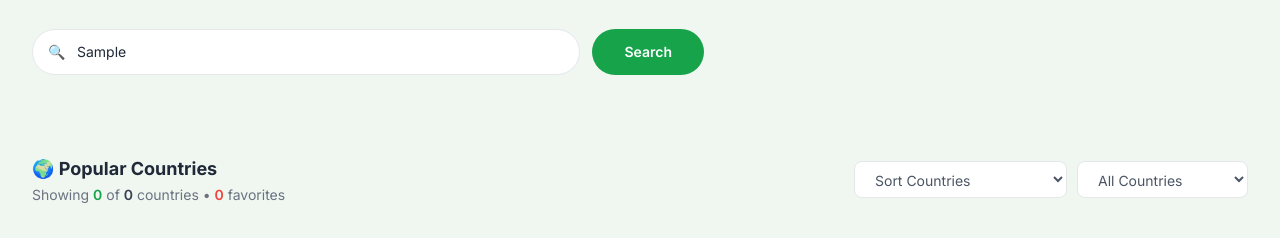
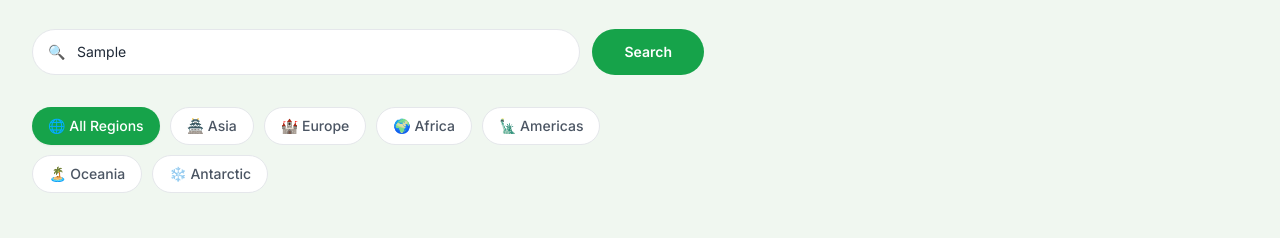
Before and after one commit to Arvindhada/World-Explorer, a plain HTML site: page index.html in a window 1280 px wide. Both pictures are taken after typing "Sample" into the empty fields and a click on the button "Search". Shown: the part 277-515 px from the top of the page. Drawn offline with nearby package versions, Linux system fonts and the light colour scheme; no server answers.

Commit message:
Add region filter and multi-criteria sorting (A-Z and population)

```diff
--- a/index.html
+++ b/index.html
@@ -116,6 +116,31 @@
             Search
           </button>
         </div>
+
+        <!-- Region Filter Pills -->
+        <div class="flex flex-wrap gap-2.5" id="regionPills">
+          <button data-region="all" class="region-btn px-4 py-2 rounded-full font-medium text-sm flex items-center gap-1.5 transition-all bg-green-600 text-white shadow-sm">
+            🌐 All Regions
+          </button>
+          <button data-region="Asia" class="region-btn px-4 py-2 rounded-full font-medium text-sm flex items-center gap-1.5 transition-all bg-white text-gray-600 border border-gray-200 hover:border-green-400 hover:text-green-600">
+            🏯 Asia
+          </button>
+          <button data-region="Europe" class="region-btn px-4 py-2 rounded-full font-medium text-sm flex items-center gap-1.5 transition-all bg-white text-gray-600 border border-gray-200 hover:border-green-400 hover:text-green-600">
+            🏰 Europe
+          </button>
+          <button data-region="Africa" class="region-btn px-4 py-2 rounded-full font-medium text-sm flex items-center gap-1.5 transition-all bg-white text-gray-600 border border-gray-200 hover:border-green-400 hover:text-green-600">
+            🌍 Africa
+          </button>
+          <button data-region="Americas" class="region-btn px-4 py-2 rounded-full font-medium text-sm flex items-center gap-1.5 transition-all bg-white text-gray-600 border border-gray-200 hover:border-green-400 hover:text-green-600">
+            🗽 Americas
+          </button>
+          <button data-region="Oceania" class="region-btn px-4 py-2 rounded-full font-medium text-sm flex items-center gap-1.5 transition-all bg-white text-gray-600 border border-gray-200 hover:border-green-400 hover:text-green-600">
+            🏝️ Oceania
+          </button>
+          <button data-region="Antarctic" class="region-btn px-4 py-2 rounded-full font-medium text-sm flex items-center gap-1.5 transition-all bg-white text-gray-600 border border-gray-200 hover:border-green-400 hover:text-green-600">
+            ❄️ Antarctic
+          </button>
+        </div>
       </div>
     </div>
   </section>
--- a/script.js
+++ b/script.js
@@ -75,6 +75,9 @@ const favoriteCountEl = document.querySelector("#favoriteCount");
 
 const sortFilter = document.querySelector("#sortFilter");
 const favoritesFilter = document.querySelector("#favoritesFilter");
+
+// Region filter ke pills wala wrapper
+const regionPills = document.querySelector("#regionPills");
 
 
 // 7. Footer ka year current rakho
@@ -278,7 +281,27 @@ function emptyStateHTML() {
 }
 
 
-// 19. Filter chalana
+// 19. Countries ko Sort Karna
+// Dropdown ki value ke hisaab se list ka order badalta hai.
+
+function sortCountries(countries) {
+  const sorted = [...countries];
+
+  if (sortFilter.value === "az") {
+    sorted.sort((a, b) => a.name.localeCompare(b.name));
+  } else if (sortFilter.value === "za") {
+    sorted.sort((a, b) => b.name.localeCompare(a.name));
+  } else if (sortFilter.value === "populationHigh") {
+    sorted.sort((a, b) => b.rawPopulation - a.rawPopulation);
+  } else if (sortFilter.value === "populationLow") {
+    sorted.sort((a, b) => a.rawPopulation - b.rawPopulation);
+  }
+
+  return sorted;
+}
+
+
+// 20. Filter chalana
 // Search text country ke naam, capital aur region — teeno mein dhoonda jata hai.
 
 function applyFilters() {
@@ -300,11 +323,32 @@ function applyFilters() {
     return matchesSearch && matchesRegion && matchesFavorite;
   });
 
-  renderCards(result);
+  renderCards(sortCountries(result));
 }
 
 
-// 20. Search Debounce
+// 21. Region Pills ka Active State
+// Jo region select hai uske pill ko green banate hain, baaki white.
+
+function paintRegionPills() {
+  regionPills.querySelectorAll(".region-btn").forEach((button) => {
+    const isActive = button.dataset.region === activeRegion;
+
+    button.classList.toggle("bg-green-600", isActive);
+    button.classList.toggle("text-white", isActive);
+    button.classList.toggle("shadow-sm", isActive);
+
+    button.classList.toggle("bg-white", !isActive);
+    button.classList.toggle("text-gray-600", !isActive);
+    button.classList.toggle("border", !isActive);
+    button.classList.toggle("border-gray-200", !isActive);
+    button.classList.toggle("hover:border-green-400", !isActive);
+    button.classList.toggle("hover:text-green-600", !isActive);
+  });
+}
+
+
+// 22. Search Debounce
 // Har key stroke par 250 countries filter karne ki zaroorat nahi —
 // 250ms ruk kar chalate hain.
 
@@ -318,8 +362,29 @@ function scheduleSearch() {
 // Search box mein type karte hi (debounced) search
 searchInput.addEventListener("input", scheduleSearch);
 
+// Region pills — click hote hi us region ki countries dikhao
+regionPills.addEventListener("click", (event) => {
+  const button = event.target.closest(".region-btn");
 
-// 21. Country Card Buttons Handle Karna
+  if (!button) return;
+
+  activeRegion = button.dataset.region || "all";
+
+  paintRegionPills();
+  applyFilters(true);
+});
+
+// Sorting dropdown
+sortFilter.addEventListener("change", () => applyFilters(true));
+
+// Favorites dropdown
+favoritesFilter.addEventListener("change", () => applyFilters(true));
+
+// Pehli baar active pill sahi dikhe
+paintRegionPills();
+
+
+// 23. Country Card Buttons Handle Karna
 // Event Delegation: parent container par ek listener,
 // saare buttons usi se handle ho jaate hain.
 
@@ -352,7 +417,7 @@ container.addEventListener("click", (event) => {
 });
 
 
-// 22. Loading Skeleton
+// 24. Loading Skeleton
 // API ka jawab aane tak grey pulsing cards dikhte hain.
 
 function skeletonHTML() {
@@ -364,7 +429,7 @@ function skeletonHTML() {
 }
 
 
-// 23. API Error Dikhana
+// 25. API Error Dikhana
 // Internet na ho ya API fail ho to user ko Retry ka option milta hai.
 
 function showError() {
@@ -394,7 +459,7 @@ function showError() {
 }
 
 
-// 24. API se Countries ka Data Lana
+// 26. API se Countries ka Data Lana
 // async ka matlab function asynchronous kaam karega.
 // await API response ka wait karega.
 
@@ -453,7 +518,7 @@ async function fetchCountries() {
 }
 
 
-// 25. Project Initialize Karna
+// 27. Project Initialize Karna
 // JavaScript load hote hi API se countries fetch karo.
 
 fetchCountries();
```
